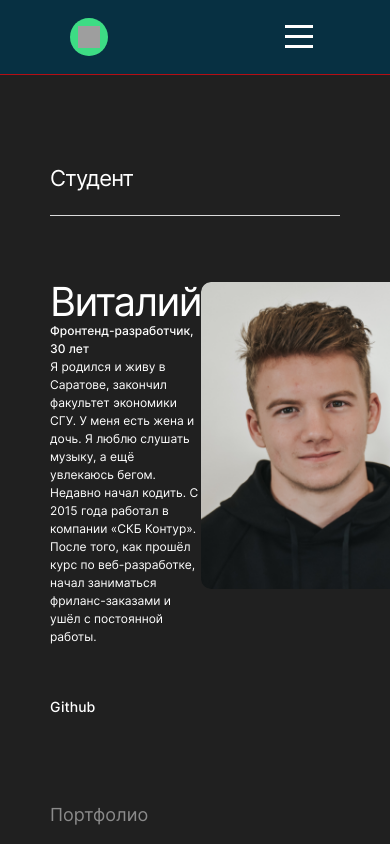
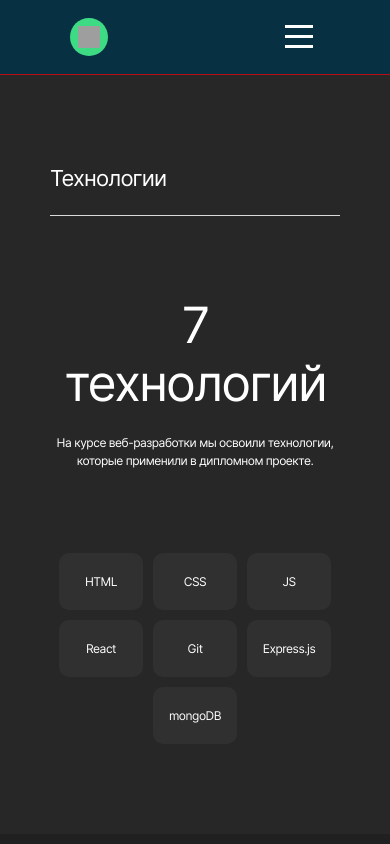
Before and after one commit to Easy-Deny/movies-explorer-frontend, a React (Create React App) app: page / in a window 390 px wide. Shown: the top 844 px of the page. Built offline with nearby package versions, Linux system fonts and the light colour scheme; grey boxes are pictures that could not be loaded.

Commit message:
feat techs

```diff
--- a/src/blocks/aboutMe/__student/aboutMe__student.css
+++ b/src/blocks/heading/heading.css
@@ -1,4 +1,5 @@
-.aboutMe__student {
+.heading {
+    font-family: Inter;
     font-size: 22px;
     font-weight: 400;
     line-height: 27px;
@@ -7,7 +8,7 @@
 }
 
 @media screen and (max-width:320px) {
-    .aboutMe__student {
+    .heading {
         font-size: 18px;
         line-height: 22px;
         margin-bottom: 27px;
--- /dev/null
+++ b/src/blocks/techs/__description/techs__description.css
@@ -0,0 +1,24 @@
+.techs__description {
+    max-width: 460px;
+    font-size: 14px;
+    font-weight: 400;
+    line-height: 20px;
+    letter-spacing: -0.04em;
+    align-self: center;
+    text-align: center;
+    margin: 26px 0 100px 0;
+}
+@media screen and (max-width:768px) {
+    .techs__description {
+        font-size: 12px;
+        line-height: 18px;
+        margin: 22px 0 83px 0;
+    }
+}
+@media screen and (max-width:320px) {
+    .techs__description {
+        font-size: 11px;
+        line-height: 16px;
+        margin: 24px 0 50px 0;
+    }
+}
--- /dev/null
+++ b/src/blocks/techs/__heading/techs__heading.css
@@ -0,0 +1,13 @@
+.techs__heading {
+    font-size: 50px;
+    font-weight: 400;
+    line-height: 58px;
+    letter-spacing: -0.04em;
+    text-align: center;
+}
+@media screen and (max-width:320px) {
+    .techs__heading {
+        font-size: 30px;
+        line-height: 36px;
+    }
+}
--- /dev/null
+++ b/src/blocks/techs/__section/techs__section.css
@@ -0,0 +1,18 @@
+.techs__section {
+    border-top: 1px #DADADA solid;
+    padding-top: 90px;
+    display: flex;
+    flex-direction: column;
+    align-items: center;
+}
+@media screen and (max-width:768px) {
+    .techs__section {
+        padding-top: 80px;
+    }
+}
+@media screen and (max-width:320px) {
+    .techs__section {
+        border-top: 1px  #000000 solid;
+        padding-top: 60px;
+    }
+}
--- /dev/null
+++ b/src/blocks/techs/__technologies/techs__technologies.css
@@ -0,0 +1,28 @@
+.techs__technologies {
+    display: flex;
+    flex-direction: row;
+    font-size: 14px;
+    font-weight: 400;
+    line-height: 17px;
+    letter-spacing: -0.04em;
+    list-style-type: none;
+    gap: 10px;
+    margin: 0 auto;
+    padding: 0;
+    align-items: center;
+    justify-content: center;
+}
+@media screen and (max-width:768px) {
+    .techs__technologies {
+        font-size: 12px;
+        line-height: 15px;
+        flex-wrap: wrap;
+    }
+}
+@media screen and (max-width:320px) {
+    .techs__technologies {
+        align-self: center;
+        max-width: 178px;
+        justify-content:stretch;
+    }
+}
--- /dev/null
+++ b/src/blocks/techs/__technology/techs__technology.css
@@ -0,0 +1,12 @@
+.techs__technology{
+    background-color: #303030;
+    padding: 21px 0;
+    border-radius: 10px;
+    min-width: 90px;
+    text-align: center;
+}
+@media screen and (max-width:768px) {
+    .techs__technology {
+        min-width: 84px;
+    }
+}
--- /dev/null
+++ b/src/blocks/techs/techs.css
@@ -0,0 +1,17 @@
+.techs{
+    background-color: #272727;
+    padding: 100px 70px 100px 70px;
+    font-family: Inter;
+    color:  #FFFFFF;
+}
+@media screen and (max-width:768px) {
+    .techs {
+        padding: 90px 50px 90px 50px;
+    }
+}
+@media screen and (max-width:320px) {
+    .techs {
+        background-color: #202020;
+        padding: 70px 18px 70px 18px;
+    }
+}
--- a/src/components/AboutMe.js
+++ b/src/components/AboutMe.js
@@ -1,9 +1,11 @@
 import avatar from '../images/avatar.png';
+import Heading from './Heading';
 
 function AboutMe() {
     return (
         <article className="aboutMe">
-            <p className="aboutMe__student">Студент</p>
+            <Heading
+            heading={'Студент'}/>
             <section className="aboutMe__description">
                 <img className="aboutMe__photo" src={avatar} alt='Аватар' />
                 <p className="aboutMe__name">Виталий</p>
--- a/src/components/App.js
+++ b/src/components/App.js
@@ -1,4 +1,5 @@
 import Header from './Header';
+import Techs from './Techs';
 import AboutMe from './AboutMe';
 import Portfolio from './Portfolio';
 import Footer from './Footer';
@@ -15,6 +16,7 @@ function App() {
       <Header
         loggedIn={loggedIn}
       />
+      <Techs/>
       <AboutMe/>
       <Portfolio/>
       <Footer/>
--- /dev/null
+++ b/src/components/Heading.js
@@ -0,0 +1,6 @@
+function Heading(props) {
+    return (
+            <p className="heading">{props.heading}</p>
+    );
+}
+export default Heading;
--- a/src/components/Techs.js
+++ b/src/components/Techs.js
@@ -0,0 +1,24 @@
+import Heading from "./Heading";
+
+function Techs() {
+    return (
+        <article className="techs">
+            <Heading
+                heading={'Технологии'} />
+            <section className="techs__section">
+                <h className="techs__heading">7 технологий</h>
+                <p className="techs__description">На курсе веб-разработки мы освоили технологии, которые применили в дипломном проекте.</p>
+                <ul className="techs__technologies">
+                    <li className="techs__technology">HTML</li>
+                    <li className="techs__technology">CSS</li>
+                    <li className="techs__technology">JS</li>
+                    <li className="techs__technology">React</li>
+                    <li className="techs__technology">Git</li>
+                    <li className="techs__technology">Express.js</li>
+                    <li className="techs__technology">mongoDB</li>
+                </ul>
+            </section>
+        </article>
+    );
+}
+export default Techs;
--- a/src/index.css
+++ b/src/index.css
@@ -15,8 +15,16 @@
 @import url(./blocks/header/__account-logo/header__account-logo.css);
 @import url(./blocks/header/__account-icon/header__account-icon.css);
 
+@import url(./blocks/heading/heading.css);
+
+@import url(./blocks/techs/techs.css);
+@import url(./blocks/techs/__section/techs__section.css);
+@import url(./blocks/techs/__heading/techs__heading.css);
+@import url(./blocks/techs/__description/techs__description.css);
+@import url(./blocks/techs/__technologies/techs__technologies.css);
+@import url(./blocks/techs/__technology/techs__technology.css);
+
 @import url(./blocks/aboutMe/aboutMe.css);
-@import url(./blocks/aboutMe/__student/aboutMe__student.css);
 @import url(./blocks/aboutMe/__name/aboutMe__name.css);
 @import url(./blocks/aboutMe/__description/aboutMe__description.css);
 @import url(./blocks/aboutMe/__profession/aboutMe__profession.css);
```
